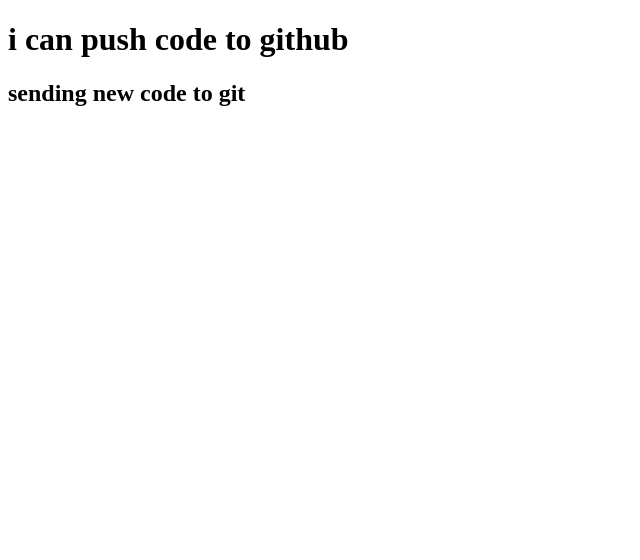
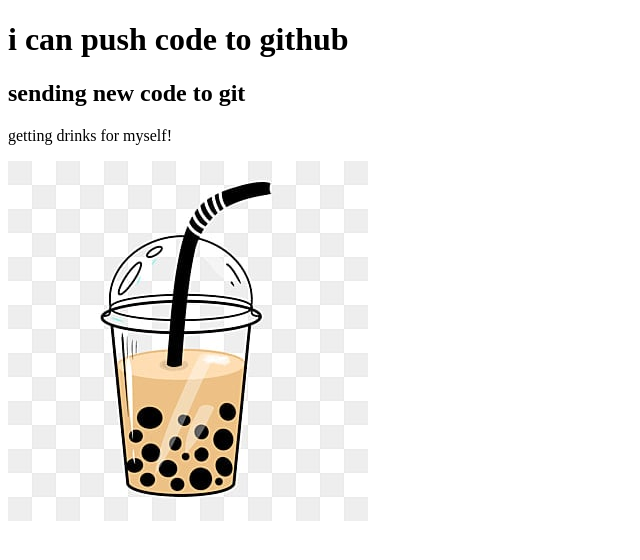
Before and after one commit to TahminaRipa/repo1, a plain HTML site: page index.html in a window 1280 px wide. Shown: the whole page, without its empty margins (0-640 px from the left). Drawn offline with Linux system fonts and the light colour scheme.

Commit message:
image added

```diff
--- a/index.html
+++ b/index.html
@@ -9,6 +9,9 @@
 <body>
     <h1>i can push code to github</h1>
     <h2> sending new code to git</h2>
+    <p> getting drinks for myself!</p>
+    <img src="drinks.png.png" alt="">
+
 
 </body>
 </html>
```
Also changed, not shown: drinks.png.png (added).
